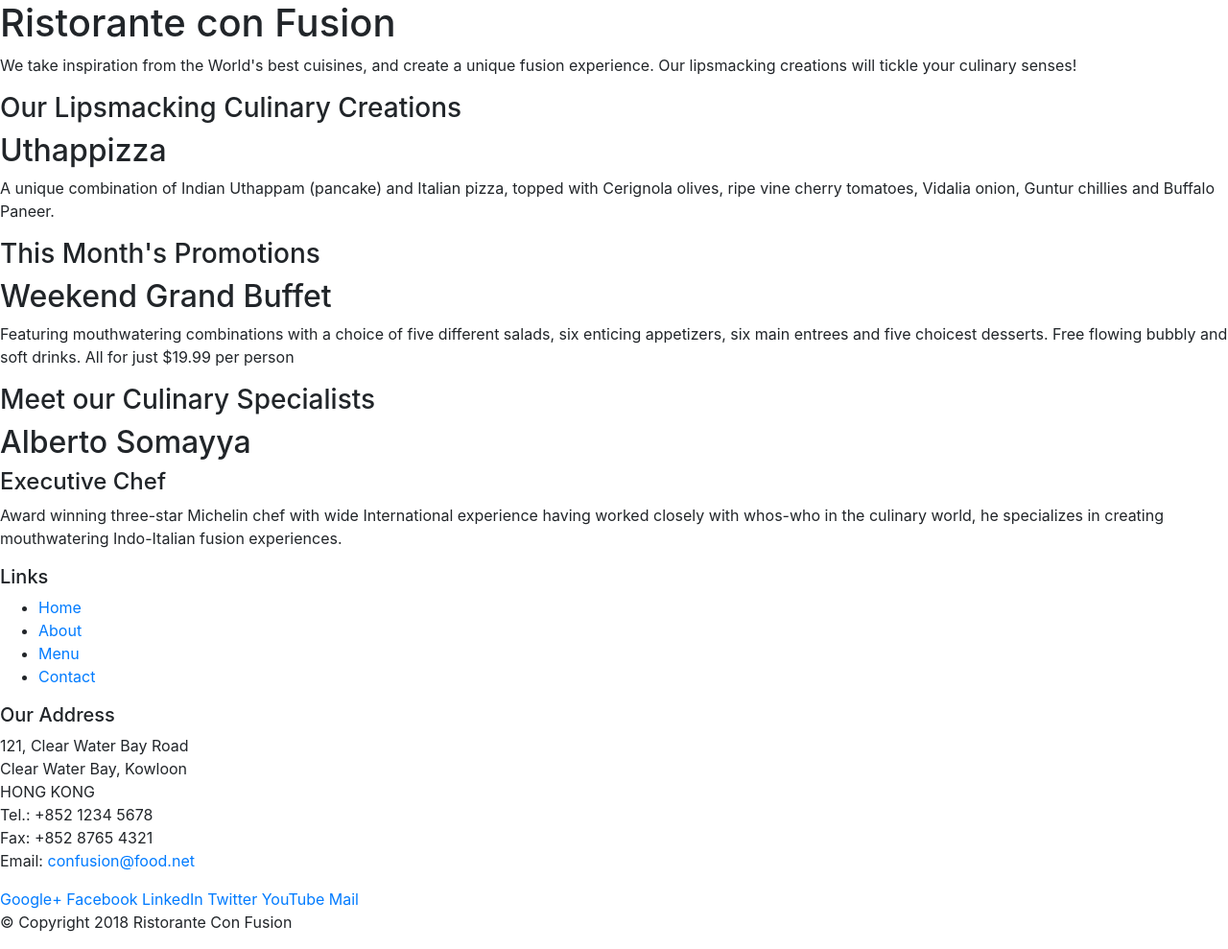
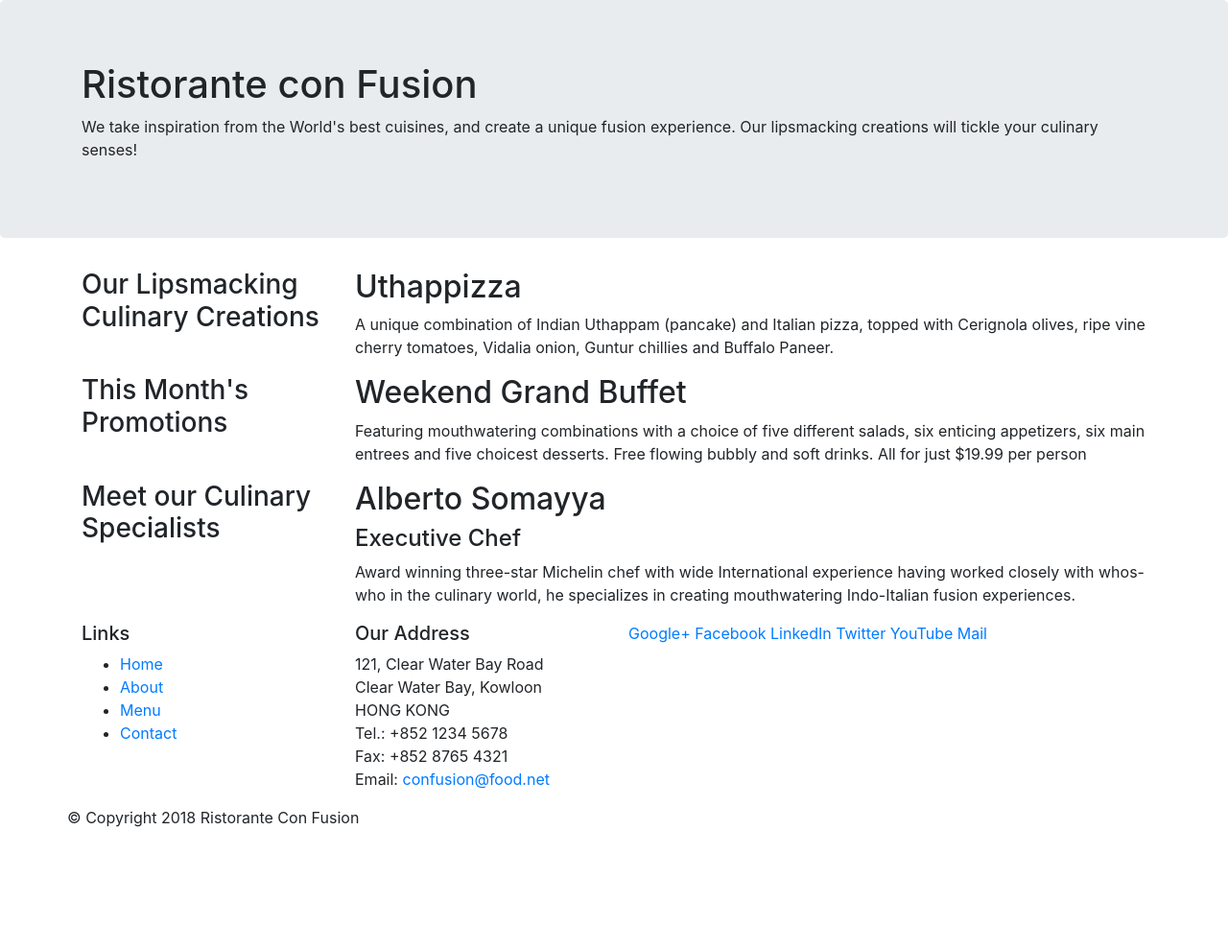
Before and after one commit to ShreyanshTripathi/node-bootstrap, a website: page index.html in a window 1280 px wide. Shown: the whole page at 96% size. After the commit the page ends 880 px from the top, so only its background shows below. Drawn offline with nearby package versions, Linux system fonts and the light colour scheme.

Commit message:
Modified HTML for using Bootstap

```diff
--- a/index.html
+++ b/index.html
@@ -15,8 +15,8 @@
 
 <body>
 
-    <header>
-        <div>
+    <header class = "jumbotron">
+        <div class = "container">
             <div>
                 <div>
                     <h1>Ristorante con Fusion</h1>
@@ -28,33 +28,33 @@
         </div>
     </header>
 
-    <div>
-        <div>
-            <div>
+    <div class="container">
+        <div class="row">
+            <div class="col-12 col-sm-3">
                 <h3>Our Lipsmacking Culinary Creations</h3>
             </div>
-            <div>
+            <div class="col-12 col-sm">
                 <h2>Uthappizza</h2>
                 <p>A unique combination of Indian Uthappam (pancake) and Italian pizza, topped with Cerignola olives, ripe vine cherry tomatoes, Vidalia onion, Guntur chillies and Buffalo Paneer.</p>
             </div>
         </div>
 
 
-        <div>
-            <div>
+        <div class="row">
+            <div class="col-12 col-sm-3">
                 <h3>This Month's Promotions</h3>
             </div>
-            <div>
+            <div class="col-12 col-sm">
                 <h2>Weekend Grand Buffet</h2>
                 <p>Featuring mouthwatering combinations with a choice of five different salads, six enticing appetizers, six main entrees and five choicest desserts. Free flowing bubbly and soft drinks. All for just $19.99 per person </p>
             </div>
         </div>
 
-        <div>
-            <div>
+        <div class="row">
+            <div class="col-12 col-sm-3">
                 <h3>Meet our Culinary Specialists</h3>
             </div>
-            <div>
+            <div class="col-12 col-sm">
                 <h2>Alberto Somayya</h2>
                 <h4>Executive Chef</h4>
                 <p>Award winning three-star Michelin chef with wide International experience having worked closely with whos-who in the culinary world, he specializes in creating mouthwatering Indo-Italian fusion experiences. </p>
@@ -63,9 +63,9 @@
     </div>
 
     <footer>
-        <div>
-            <div>
-                <div>
+        <div class="container">
+            <div class="row">
+                <div class="col-12 col-sm-3">
                     <h5>Links</h5>
                     <ul>
                         <li><a href="#">Home</a></li>
@@ -74,7 +74,7 @@
                         <li><a href="#">Contact</a></li>
                     </ul>
                 </div>
-                <div>
+                <div class="col-12 col-sm-3">
                     <h5>Our Address</h5>
                     <address>
 		              121, Clear Water Bay Road<br>
@@ -85,7 +85,7 @@
 		              Email: <a href="mailto:confusion@food.net">confusion@food.net</a>
 		           </address>
                 </div>
-                <div>
+                <div class="col-12 col-sm">
                     <div>
                         <a href="http://google.com/+">Google+</a>
                         <a href="http://www.facebook.com/profile.php?id=">Facebook</a>
@@ -97,7 +97,7 @@
                 </div>
            </div>
            <div>
-                <div>
+                <div class="row">
                     <p>© Copyright 2018 Ristorante Con Fusion</p>
                 </div>
            </div>
```
